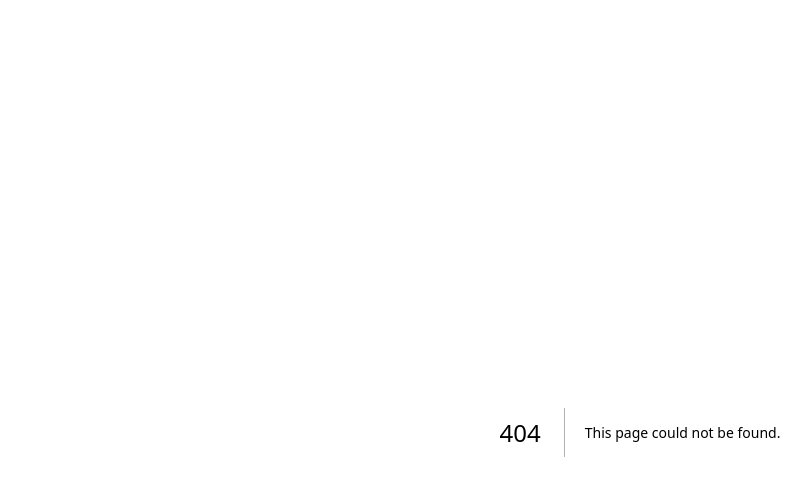
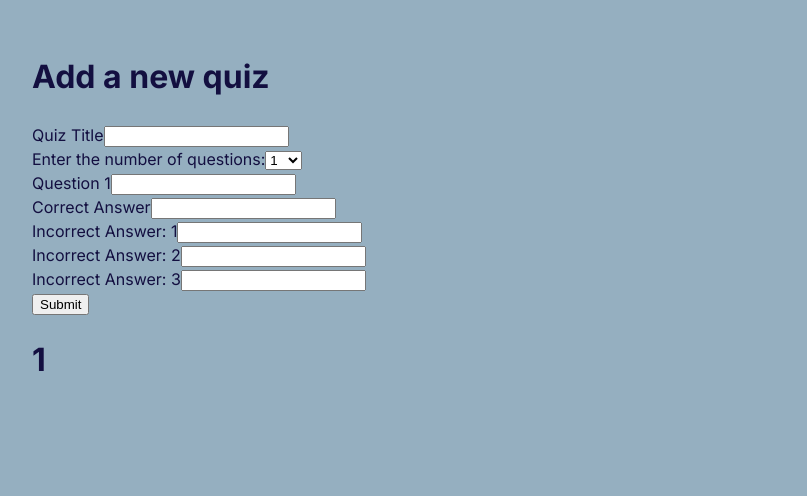
Before and after one commit to rjoshf/Nextjs-quizapp, a Next.js app: page /newquiz in a window 1280 px wide. Before the commit this address had no page. Shown: the top 496 px of the page, without its empty margins (0-807 px from the left). Built offline with nearby package versions, Linux system fonts and the light colour scheme.

Commit message:
Added new quiz page and new quiz form

```diff
--- /dev/null
+++ b/app/newquiz/page.tsx
@@ -0,0 +1,10 @@
+import NewQuizForm from "@/components/NewQuizForm";
+
+export default function NewQuizPage() {
+    return (
+        <>
+            <h1>Add a new quiz</h1>
+            <NewQuizForm></NewQuizForm>
+        </>
+    )
+}
--- a/components/HomePage.tsx
+++ b/components/HomePage.tsx
@@ -20,6 +20,11 @@ const HomePage: React.FC<{}> = () => {
 
     return (
         <>
+            <nav>
+                <motion.div whileHover={{ scale: 1.01 }} transition={{ type: 'spring', stiffness: 150 }}>
+                    <Link className={styles.startLink} href='/newquiz'>Add new quiz</Link>
+                </motion.div>
+            </nav>
             <h1 className={styles.mainTitle}>NextJS Quiz</h1>
             <div className={styles.card}>
                 <h2 className={styles.cardTitle}>Welcome please press the button to start the quiz!</h2>
--- /dev/null
+++ b/components/NewQuizForm.tsx
@@ -0,0 +1,74 @@
+'use client'
+
+import { useRef, useState } from 'react'
+
+const NewQuizForm: React.FC<{}> = () => {
+    const titleInputRef = useRef<HTMLInputElement>(null);
+    const [numberOfQuestions, setNumberOfQuestions] = useState(1);
+    const questionInputRefs: React.RefObject<HTMLInputElement>[] = Array.from(
+        { length: 10 },
+        () => useRef<HTMLInputElement>(null)
+    );
+    const answerInputRefs: React.RefObject<HTMLInputElement>[][] = Array.from(
+        { length: 10 },
+        () => Array.from({ length: 4 }, () => useRef<HTMLInputElement>(null))
+    );
+
+    const questionChangeHandler = (event: React.ChangeEvent<HTMLSelectElement>) => {
+        setNumberOfQuestions(+event.target.value);
+    };
+
+    const newQuizHandler = (event: React.FormEvent) => {
+        event.preventDefault();
+        console.log(titleInputRef.current?.value);
+        for (let i = 0; i < numberOfQuestions; i++) {
+            console.log(questionInputRefs[i].current?.value);
+
+            for (let j = 0; j < 4; j++) {
+                console.log(answerInputRefs[i][j].current?.value);
+            }
+        }
+    };
+
+    return (
+        <div>
+            <form onSubmit={newQuizHandler}>
+                <div>
+                    <label htmlFor="title">Quiz Title</label>
+                    <input type="text" id="title" ref={titleInputRef} />
+                </div>
+                <div>
+                    <label htmlFor="numberofquestions">Enter the number of questions:</label>
+                    <select id="numberofquestions" onChange={questionChangeHandler}>
+                        {Array.from({ length: 10 }, (_, index) => (
+                            <option key={index + 1} value={index + 1}>
+                                {index + 1}
+                            </option>
+                        ))}
+                    </select>
+                </div>
+                {[...Array(numberOfQuestions)].map((_, questionIndex) => (
+                    <div key={questionIndex}>
+                        <label htmlFor={`question${questionIndex + 1}`}>Question {questionIndex + 1}</label>
+                        <input ref={questionInputRefs[questionIndex]} type="text" id={`question${questionIndex + 1}`} />
+
+                        {[...Array(4)].map((_, answerIndex) => (
+                            <div key={answerIndex}>
+                                <label htmlFor={`answer${questionIndex + 1}-${answerIndex + 1}`}>
+                                    {answerIndex === 0 ? 'Correct Answer' : `Incorrect Answer:  ${answerIndex}`}
+                                </label>
+                                <input ref={answerInputRefs[questionIndex][answerIndex]} type="text" id={`answer${questionIndex + 1}-${answerIndex + 1}`} />
+                            </div>
+                        ))}
+                    </div>
+                ))}
+                <div>
+                    <button type="submit">Submit</button>
+                </div>
+            </form>
+            <h1>{numberOfQuestions}</h1>
+        </div>
+    );
+};
+
+export default NewQuizForm;
--- a/package.json
+++ b/package.json
@@ -10,6 +10,7 @@
   },
   "dependencies": {
     "framer-motion": "^11.0.3",
+    "mongodb": "^6.3.0",
     "next": "14.1.0",
     "react": "^18",
     "react-dom": "^18"
```
Also changed, not shown: 1 other file (tests, documents, lock files or other folders).
